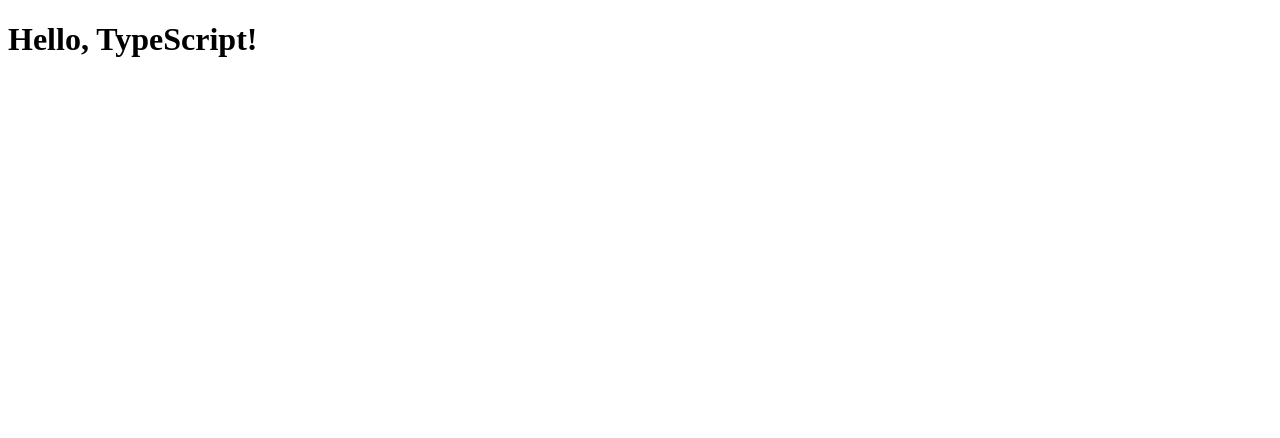
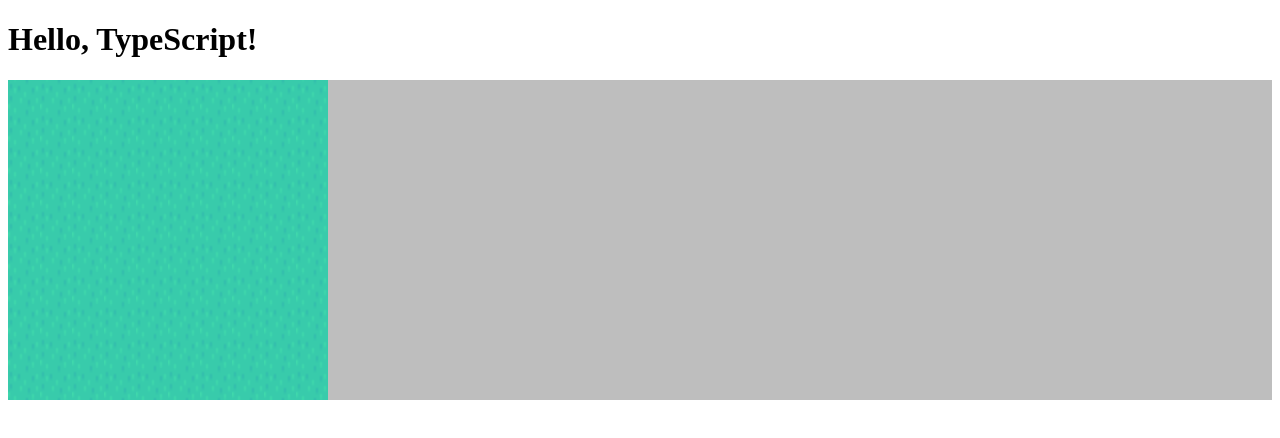
Before and after one commit to PalmerOllie/WaveFunctionCollapse, a plain HTML site: page index.html in a window 1280 px wide. Drawn offline with Linux system fonts and the light colour scheme.

Commit message:
Added css and basic grid

```diff
--- a/app.js
+++ b/app.js
@@ -2,3 +2,21 @@ var message = "Hello, TypeScript!";
 var heading = document.createElement("h1");
 heading.textContent = message;
 document.body.appendChild(heading);
+var grid = document.createElement("div");
+grid.className = "grid-container";
+document.body.appendChild(grid);
+for (var i = 0; i < 100; i++) {
+    grid.appendChild(makeGridItem(makeImageTile()));
+}
+function makeGridItem(image) {
+    var gridItem = document.createElement("div");
+    gridItem.className = "grid-item";
+    gridItem.appendChild(image);
+    return gridItem;
+}
+function makeImageTile() {
+    var defaultImage = document.createElement("img");
+    defaultImage.src = "images/simpleTileset/Grass/tile_0028.png";
+    defaultImage.className = "tile";
+    return defaultImage;
+}
--- a/index.html
+++ b/index.html
@@ -3,9 +3,39 @@
 <head>
     <meta charset="UTF-8">
     <meta name="viewport" content="width=device-width, initial-scale=1.0">
+    <link rel="stylesheet" href="styles.css">
     <title>TypeScript: Hello, World!</title>
 </head>
 <body>
     <script src="app.js"></script>
+
+    <!-- <div class="grid-container">
+      <div class="grid-item"><img class="tile" src="images/simpleTileset/Grass/tile_0028.png" ></div>
+      <div class="grid-item"><img class="tile" src="images/simpleTileset/Pavement/tile_0008.png"></div>
+      <div class="grid-item">3</div>
+      <div class="grid-item">4</div>
+      <div class="grid-item">5</div>
+      <div class="grid-item">6</div>
+      <div class="grid-item">7</div>
+      <div class="grid-item">8</div>
+      <div class="grid-item">9</div>
+      <div class="grid-item">10</div>
+      <div class="grid-item">11</div>
+      <div class="grid-item">12</div>
+      <div class="grid-item">13</div>
+      <div class="grid-item">14</div>
+      <div class="grid-item">15</div>
+      <div class="grid-item">16</div>
+      <div class="grid-item">17</div>
+      <div class="grid-item">18</div>
+      <div class="grid-item">19</div>
+      <div class="grid-item">20</div>
+      <div class="grid-item">21</div>
+      <div class="grid-item">22</div>
+      <div class="grid-item">23</div>
+      <div class="grid-item">24</div>
+      <div class="grid-item">25</div>
+      <div class="grid-item">26</div>
+    </div> -->
 </body>
 </html>
--- /dev/null
+++ b/styles.css
@@ -0,0 +1,21 @@
+.grid-container {
+  display: grid;
+  grid-template-columns: 32px 32px 32px 32px 32px 32px 32px 32px 32px 32px;
+  background-color: #bebebe;
+  padding: 0px;
+}
+.grid-item {
+  background-color: rgba(255, 0, 255, 0.8);
+  border: 0px solid rgba(0, 0, 0, 0.8);
+  padding: 0px;
+  font-size: 20px;
+  text-align: center;
+  width: 32px;
+  height: 32px;
+}
+
+.tile {
+  object-fit: cover;
+  width: 32px;
+  height: 32px;
+}
```
Also changed, not shown: app.ts (+23 -0 lines).
